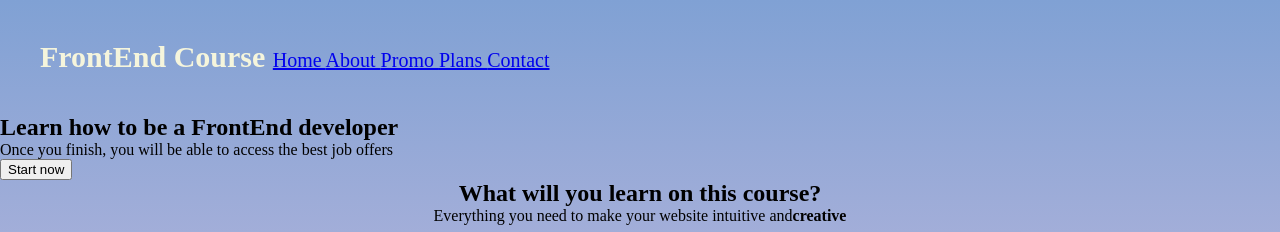
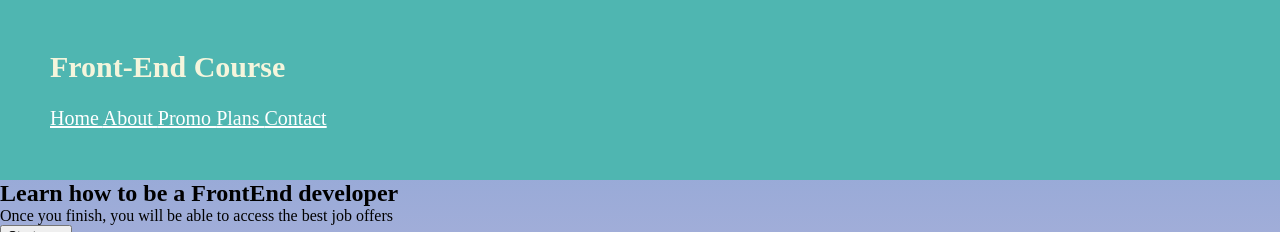
Before and after one commit to CaroColorado/CourseProject, a plain HTML site: page index.html in a window 1280 px wide. Shown: the top 232 px of the page. Drawn offline with Linux system fonts and the light colour scheme.

Commit message:
New features to navbar

```diff
--- a/index.html
+++ b/index.html
@@ -12,8 +12,8 @@
     <header class="the_header">
         <nav class="nav_container">
             <div class="nav_full">
-                <h2 class="nav_title" id="title_nav"> FrontEnd Course </h2>
-            <divclass="nav_items" >
+                <h2 class="nav_title" id="title_nav"> Front-End Course </h2>
+            <div class="nav_items" ><br>
                 <a class="nav_item" href="#"> Home </a>
                 <a class="nav_item" href="#about_section"> About </a>
                 <a class="nav_item" href="#promo_section"> Promo </a>
--- a/style.css
+++ b/style.css
@@ -1,6 +1,10 @@
 *{
     margin: 0;
 }
+
+
+
+
 .about_icon{
     width: 60px;
 }
@@ -17,8 +21,8 @@
 }
 .articles_div{
     display: flex;
-    flex-direction: row;
     justify-content: center;
+    align-items: center;
 }
 
 #wq_about{
@@ -56,3 +60,16 @@ body{
     width: 25px;
     height: 25px;
 }
+
+nav {
+    display: flexbox;
+    align-items: center;
+    justify-content: space-between;
+    padding: 10px;
+    background-color: rgb(79, 182, 177);
+    color: #fff;
+}
+
+a{
+    color: white;
+}
```
